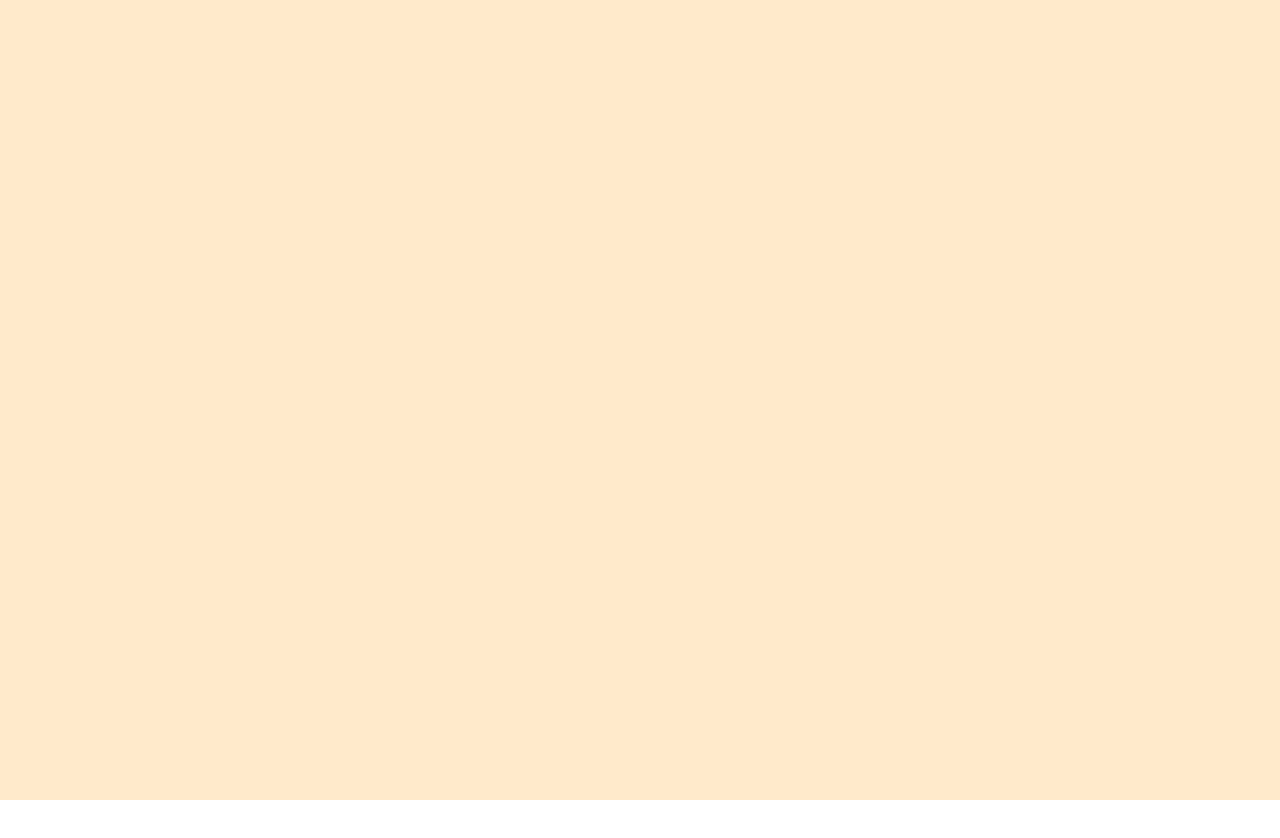
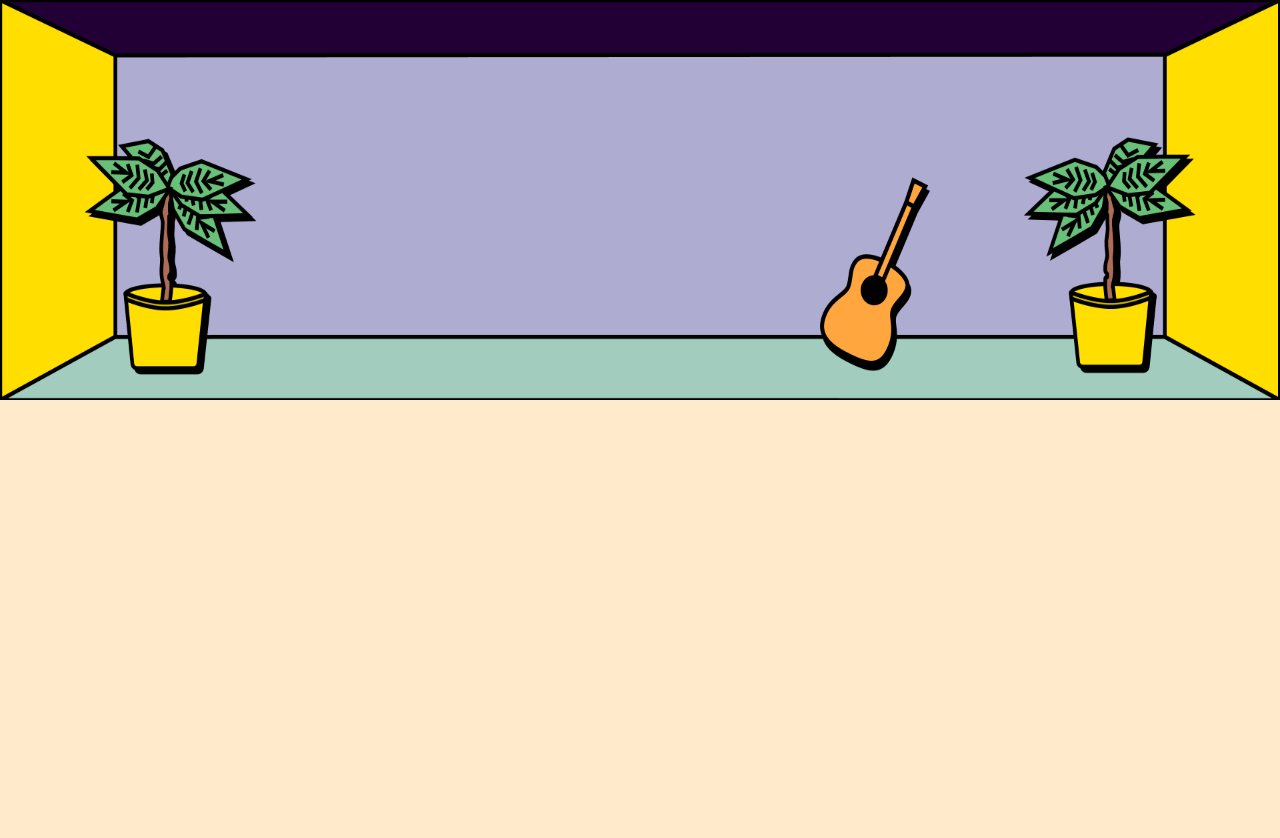
Before and after one commit to Racksoup/Website_Design, a React app: page / in a window 1280 px wide. Shown: the part 3680-4518 px from the top of the page. Before the commit the page ends 4480 px from the top, so only its background shows below. Built offline with nearby package versions, Linux system fonts and the light colour scheme; a web font is replaced by a local one.

Commit message:
Section4

```diff
--- a/src/UI/Pages/Home/Home.jsx
+++ b/src/UI/Pages/Home/Home.jsx
@@ -5,6 +5,7 @@ import Section1 from './Section1';
 import Section2 from './Section2';
 import Section3 from './Section3';
 import Section4 from './Section4';
+import Section5 from './Section5';
 
 const Home = () => {
   return (
@@ -14,6 +15,7 @@ const Home = () => {
       <Section2 />
       <Section3 />
       <Section4 />
+      <Section5 />
     </div>
   );
 };
--- a/src/UI/Pages/Home/Section4.jsx
+++ b/src/UI/Pages/Home/Section4.jsx
@@ -1,8 +1,14 @@
 import React from 'react';
 import './Section4.scss';
 
+import NeuBrutalism from '../../../images/NeuBrutalism.png';
+
 const Section4 = () => {
-  return <div className='Section4'></div>;
+  return (
+    <div className='Section4'>
+      <img src={NeuBrutalism} alt='NeuBruatlism' />
+    </div>
+  );
 };
 
 export default Section4;
--- a/src/UI/Pages/Home/Section4.scss
+++ b/src/UI/Pages/Home/Section4.scss
@@ -2,6 +2,12 @@
 
 .Section4 {
   width: 100vw;
-  height: 50rem;
+  height: 50vh;
   background-color: $primary1;
+
+  img {
+    width: 100%;
+    height: 100%;
+    object-fit: fill;
+  }
 }
--- /dev/null
+++ b/src/UI/Pages/Home/Section5.jsx
@@ -0,0 +1,8 @@
+import React from 'react';
+import './Section5.scss';
+
+const Section5 = () => {
+  return <div className='Section5'></div>;
+};
+
+export default Section5;
--- /dev/null
+++ b/src/UI/Pages/Home/Section5.scss
@@ -0,0 +1,7 @@
+@import '../../../App.scss';
+
+.Section5 {
+  width: 100vw;
+  height: 50rem;
+  background-color: $primary1;
+}
```
Also changed, not shown: src/images/NeuBrutalism.png (added).
